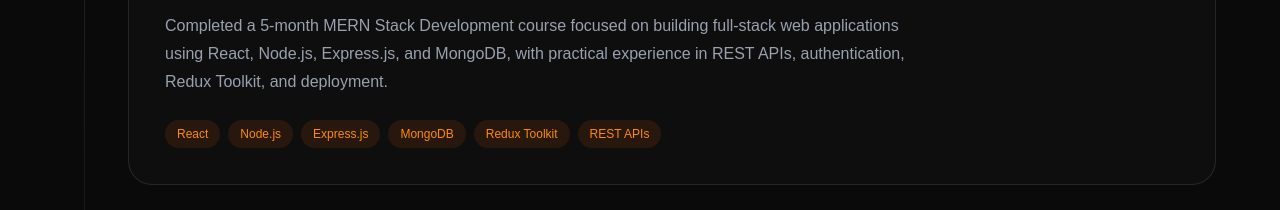
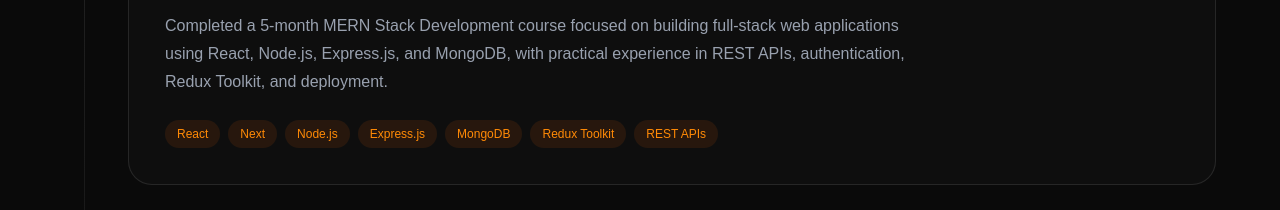
Before and after one commit to muhammadniishad786-rgb/portfolio, a React (Vite) app: page / in a window 1280 px wide. Shown: the part 8540-8750 px from the top of the page. Built offline with nearby package versions, Linux system fonts and the light colour scheme; no server answers.

Commit message:
experience page updated

```diff
--- a/src/pages/Experience.jsx
+++ b/src/pages/Experience.jsx
@@ -76,6 +76,7 @@ function Experience() {
         "Completed a 5-month MERN Stack Development course focused on building full-stack web applications using React, Node.js, Express.js, and MongoDB, with practical experience in REST APIs, authentication, Redux Toolkit, and deployment.",
       skills: [
         "React",
+        "Next",
         "Node.js",
         "Express.js",
         "MongoDB",
```
